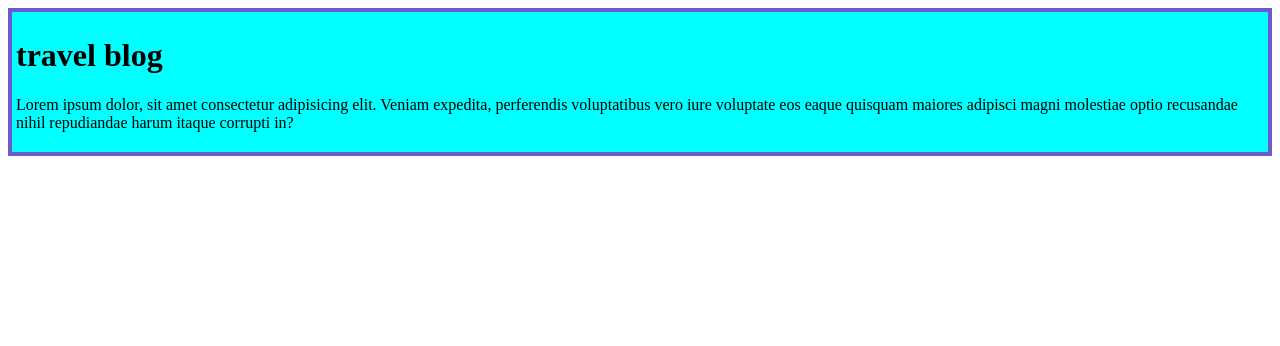
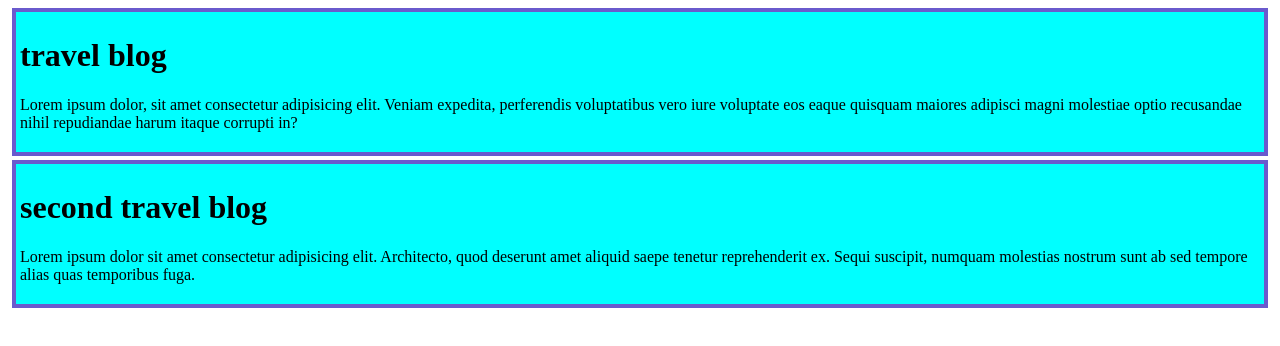
Before and after one commit to jahidcx/first-repo, a plain HTML site: page index.html in a window 1280 px wide. Drawn offline with Linux system fonts and the light colour scheme.

Commit message:
added second blog

```diff
--- a/index.html
+++ b/index.html
@@ -11,5 +11,10 @@
         <h1>travel blog</h1>
         <p>Lorem ipsum dolor, sit amet consectetur adipisicing elit. Veniam expedita, perferendis voluptatibus vero iure voluptate eos eaque quisquam maiores adipisci magni molestiae optio recusandae nihil repudiandae harum itaque corrupti in?</p>
     </div>
+    <div>
+        <h1>second travel blog</h1>
+        <p>Lorem ipsum dolor sit amet consectetur adipisicing elit. Architecto, quod deserunt amet aliquid saepe tenetur reprehenderit ex. Sequi suscipit, numquam molestias nostrum sunt ab sed tempore alias quas temporibus fuga.</p>
+    </div>
+
 </body>
 </html>
--- a/style/blog.css
+++ b/style/blog.css
@@ -2,4 +2,5 @@ div{
     background-color: aqua;
     border: 4px solid slateblue;
     padding: 4px;
+    margin: 4px;
 }
```
